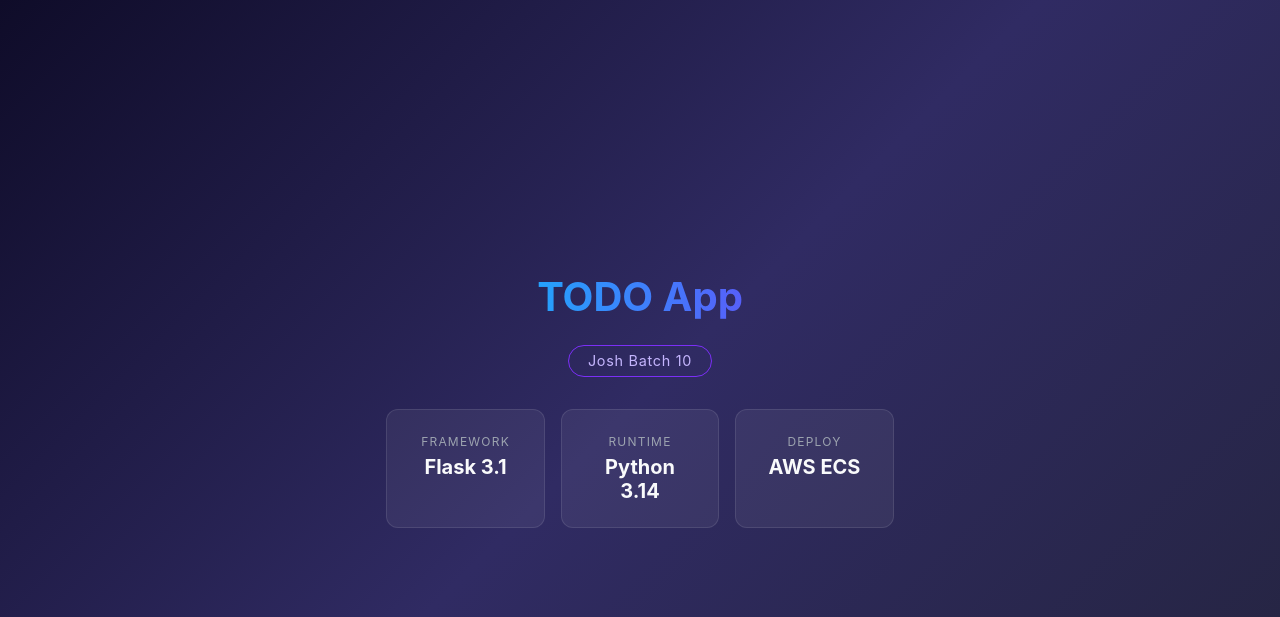
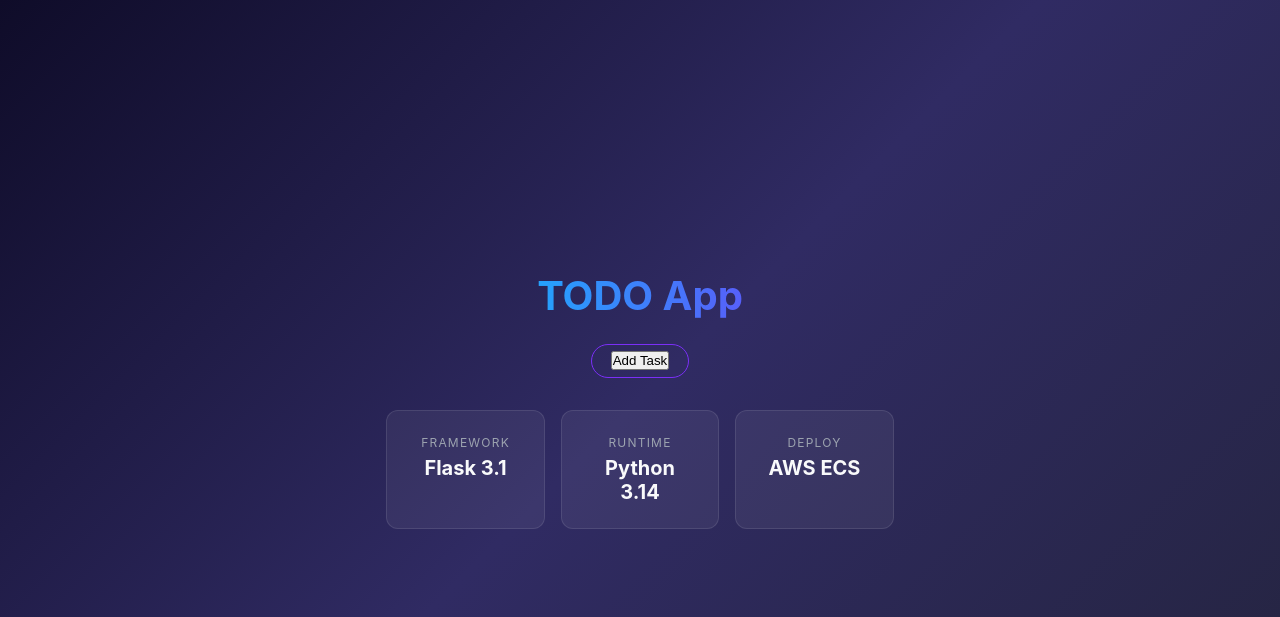
Before and after one commit to VarshneyPranjal/todoApp, a Flask app: page / in a window 1280 px wide. Shown: the top 617 px of the page. Run offline with Flask 3, Linux system fonts and the light colour scheme.

Commit message:
Replace 'Josh Batch 10' with 'Add Task' button

```diff
--- a/templates/index.html
+++ b/templates/index.html
@@ -68,7 +68,7 @@
 <body>
     <div class="container">
         <h1>TODO App</h1>
-        <div class="badge">Josh Batch 10</div>
+        <div class="badge"><button>Add Task</button></div>
         <div class="cards">
             <div class="card">
                 <span>Framework</span>
```
